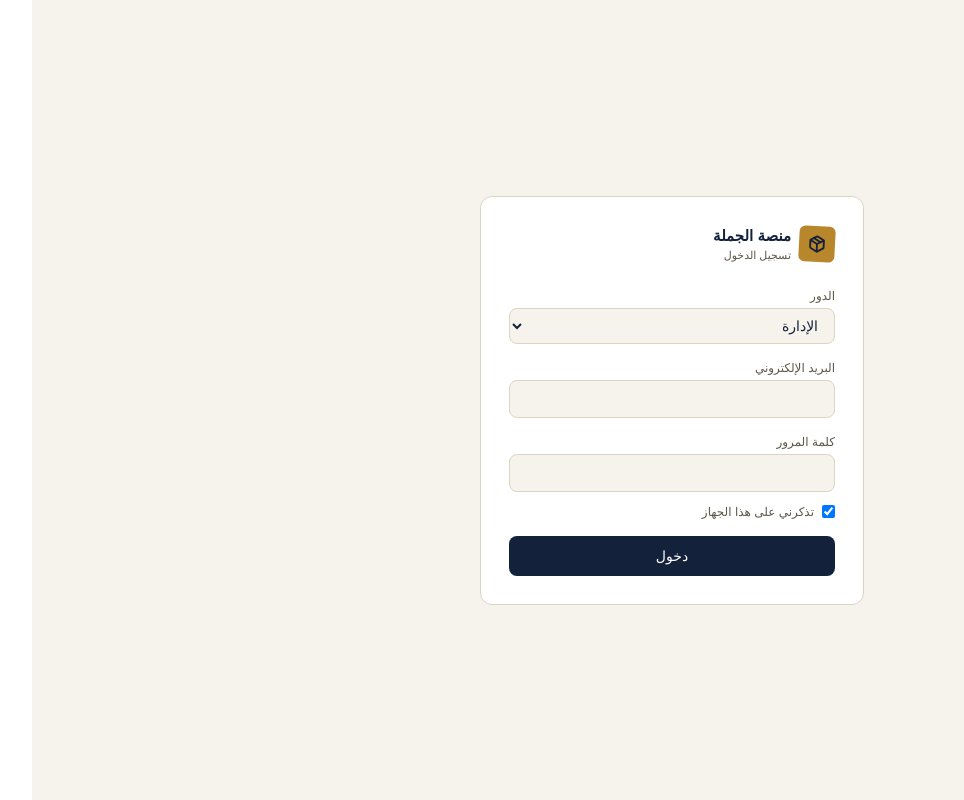
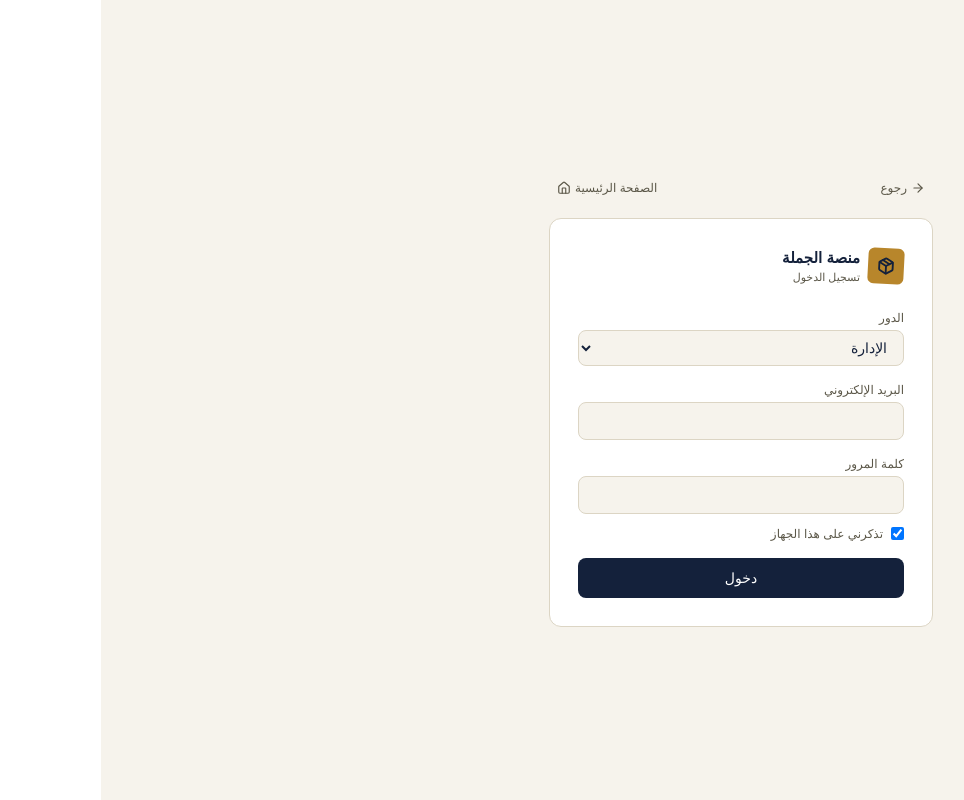
Before and after one commit to abohssan555-dot/wholesale-p2p, a React (Vite) app: page /login in a window 1280 px wide. Shown: the whole page, without its empty margins (57-1021 px from the left). Built offline with nearby package versions, Linux system fonts and the light colour scheme.

Commit message:
Refactor Login component layout and error message

```diff
--- a/src/Login.jsx
+++ b/src/Login.jsx
@@ -1,6 +1,6 @@
 import React, { useState } from "react";
-import { useNavigate } from "react-router-dom";
-import { Package, Loader2 } from "lucide-react";
+import { useNavigate, Link } from "react-router-dom";
+import { Package, Loader2, ArrowRight, Home } from "lucide-react";
 import { supabase, setRememberMe, ROLE_ROUTES, LOGIN_OPTIONS, ADMIN_ROLE_IDS } from "./supabaseClient.js";
 
 const T = {
@@ -51,7 +51,7 @@
     setLoading(false);
 
     if (!matched) {
-      setErr("هذا الحساب ما عنده صلاحية الدخول بهذا الخيار. تأكد من اختيارك.");
+      setErr("هذا الحساب لا يملك صلاحية الدخول بهذا الخيار. يرجى التأكد من اختيارك.");
       await supabase.auth.signOut();
       return;
     }
@@ -65,7 +65,24 @@
       className="w-full min-h-screen flex items-center justify-center p-6"
       style={{ fontFamily: "'IBM Plex Sans Arabic', sans-serif", background: T.paper }}
     >
-      <form onSubmit={submit} className="w-full max-w-sm rounded-xl p-7" style={{ background: "#fff", border: `1px solid ${T.line}` }}>
+      <div className="w-full max-w-sm">
+        <div className="flex items-center justify-between mb-4">
+          <button
+            onClick={() => navigate(-1)}
+            className="flex items-center gap-1 text-xs font-medium px-2 py-1.5 rounded-lg"
+            style={{ color: T.sub }}
+          >
+            <ArrowRight size={14} /> رجوع
+          </button>
+          <Link
+            to="/"
+            className="flex items-center gap-1 text-xs font-medium px-2 py-1.5 rounded-lg"
+            style={{ color: T.sub, textDecoration: "none" }}
+          >
+            الصفحة الرئيسية <Home size={14} />
+          </Link>
+        </div>
+        <form onSubmit={submit} className="rounded-xl p-7" style={{ background: "#fff", border: `1px solid ${T.line}` }}>
         <div className="flex items-center gap-2 mb-6">
           <div className="w-9 h-9 rounded-md flex items-center justify-center rotate-3" style={{ background: T.seal }}>
             <Package size={18} color={T.ink} strokeWidth={2.5} />
@@ -125,6 +142,7 @@
           دخول
         </button>
       </form>
+      </div>
     </div>
   );
 }
```
